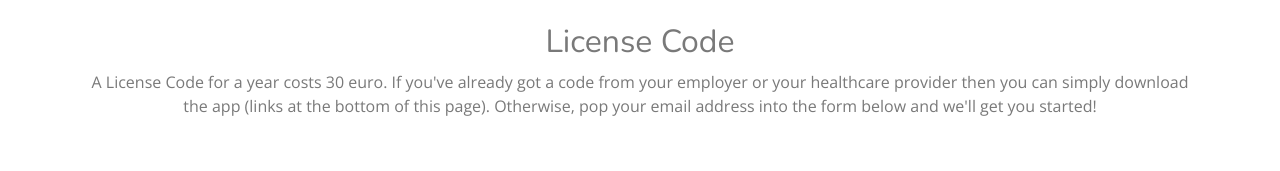
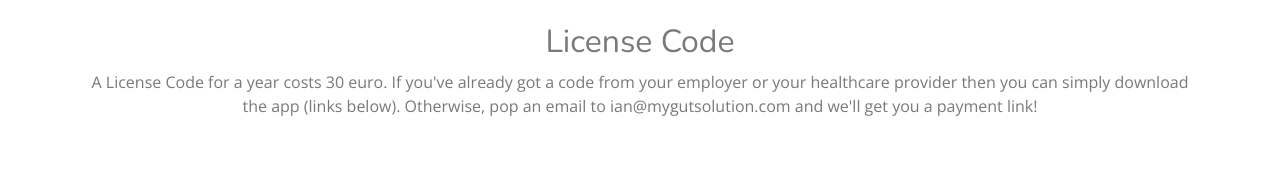
Before and after one commit to colemai/mygutsolution, a plain HTML site: page getitnow.html in a window 1280 px wide. Shown: the part 329-500 px from the top of the page. Drawn offline with nearby package versions, Linux system fonts and the light colour scheme; grey boxes are pictures that could not be loaded; files whose address does not match are found by name.

Commit message:
switch out interest form for email addr

```diff
--- a/getitnow.html
+++ b/getitnow.html
@@ -125,19 +125,19 @@
           <div class="col-md-12 d-flex text-center align-items-stretch" data-aos="fade-up" data-aos-delay="100">
             <br>
             <br>
-            <p> A License Code for a year costs 30 euro. If you've already got a code from your employer or your healthcare provider then you can simply download the app (links at the bottom of this page). Otherwise, pop your email address into the form below and we'll get you started!
+            <p> A License Code for a year costs 30 euro. If you've already got a code from your employer or your healthcare provider then you can simply download the app (links below). Otherwise, pop an email to ian@mygutsolution.com and we'll get you a payment link!
             </p>
           </div>
         </div>
 
-        <div class="row gy-4">
+<!--         <div class="row gy-4">
 
           <div class="col-md-12 d-flex text-center align-items-stretch" data-aos="fade-up" data-aos-delay="100">
 
             <script type="text/javascript" src="https://form.jotform.com/jsform/211702876801050"></script>
 
           </div>
-        </div>
+        </div> -->
 
 
         <div class="row gy-4">
```
